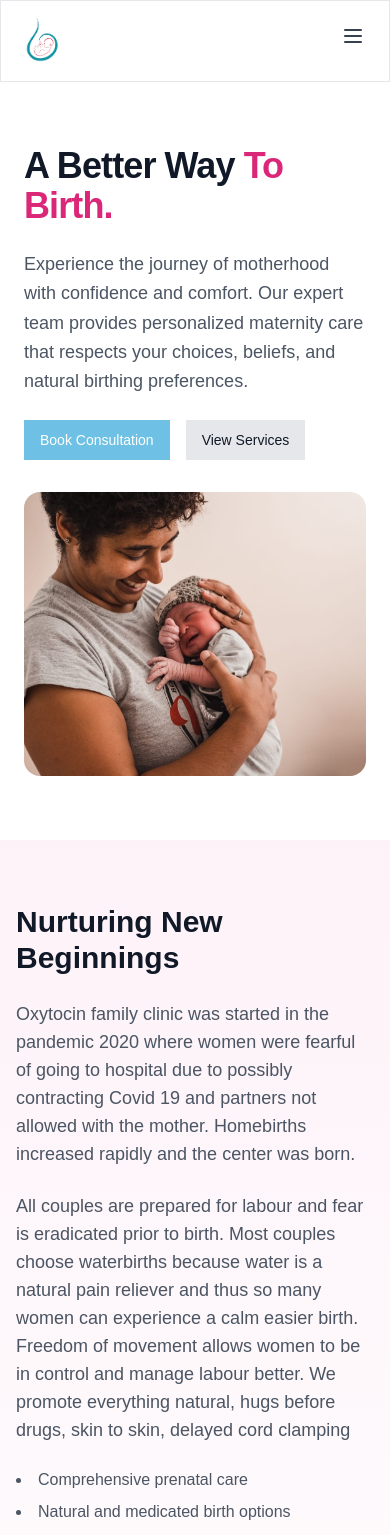
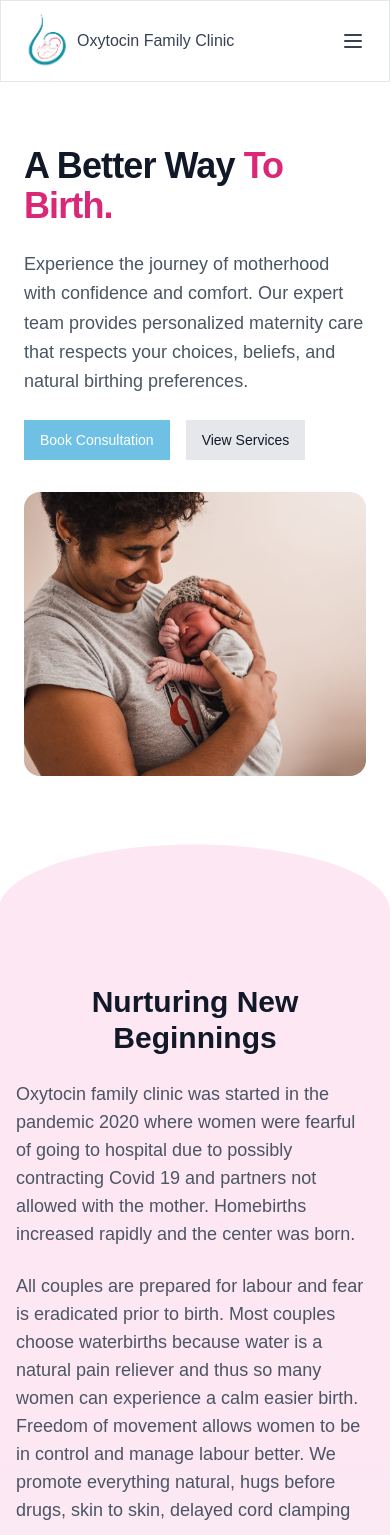
Before and after one commit to ethandiedericks/oxytocinfamilyclinic, a Next.js app: page / in a window 390 px wide. Shown: the top 1535 px of the page. Built offline with nearby package versions, Linux system fonts and the light colour scheme.

Commit message:
changed mobile dividers and nav

```diff
--- a/components/background/background-mobile.tsx
+++ b/components/background/background-mobile.tsx
@@ -3,11 +3,24 @@ import background from '@/public/images/background/background.jpg';
 
 const BackgroundMobile = () => {
   return (
-    <section className="py-16 bg-gradient-to-b from-pink-50 to-white">
-      <div className="container mx-auto px-4 sm:px-6 lg:px-8">
+    <section className="relative py-16 bg-gradient-to-b from-pink-100 via-pink-100 to-gray-100">
+      <div className="background-mobile-shape-divider-top-1736770057">
+        <svg
+          data-name="Layer 1"
+          xmlns="http://www.w3.org/2000/svg"
+          viewBox="0 0 1200 120"
+          preserveAspectRatio="none"
+        >
+          <path
+            d="M600,112.77C268.63,112.77,0,65.52,0,7.23V120H1200V7.23C1200,65.52,931.37,112.77,600,112.77Z"
+            className="shape-fill"
+          ></path>
+        </svg>
+      </div>
+      <div className="container mx-auto pt-20 px-4 sm:px-6 lg:px-8">
         <div className="grid grid-cols-1 md:grid-cols-2 gap-12 items-center">
-          <div className="space-y-6">
-            <h2 className="text-3xl font-bold text-gray-900 sm:text-4xl">
+          <div className="space-y-6 ">
+            <h2 className="text-3xl font-bold text-gray-900 sm:text-4xl text-center">
               Nurturing New Beginnings
             </h2>
             <p className="text-lg text-gray-600">
--- a/components/layout/header/desktop-menu.tsx
+++ b/components/layout/header/desktop-menu.tsx
@@ -5,7 +5,7 @@ import Link from 'next/link';
 import MobileMenu from '@/components/layout/header/mobile-menu';
 import { navLinks } from '@/lib/constants';
 import Image from 'next/image';
-import blurred_logo from '@/public/images/blurred_logo.png';
+import logo_no_words from '@/public/images/logo_no_words.png';
 import Button from '@/components/ui/button';
 
 const DesktopMenu = () => {
@@ -18,7 +18,7 @@ const DesktopMenu = () => {
           <div className="hidden md:inline-flex items-center">
             <Link href={'#'}>
               <Image
-                src={blurred_logo}
+                src={logo_no_words}
                 width={60}
                 height={60}
                 alt="logo"
--- a/components/layout/header/mobile-menu.tsx
+++ b/components/layout/header/mobile-menu.tsx
@@ -12,9 +12,20 @@ interface MobileMenuProps {
 const MobileMenu = ({ isOpen, setIsOpen, navLinks }: MobileMenuProps) => {
   return (
     <>
-      <div className="w-full md:hidden flex justify-between">
-        <div>
-          <Image src={logo_no_words} width={50} height={50} alt="logo" />
+      <div className="w-full md:hidden flex items-center justify-between">
+        <div className="inline-flex items-center">
+          <Link href={'#'}>
+            <Image
+              src={logo_no_words}
+              width={60}
+              height={60}
+              alt="logo"
+              className="hover:cursor-pointer"
+            />
+          </Link>
+          <span className="text-md font-medium text-gray-700">
+            Oxytocin Family Clinic
+          </span>
         </div>
 
         <div>
@@ -34,7 +45,7 @@ const MobileMenu = ({ isOpen, setIsOpen, navLinks }: MobileMenuProps) => {
       </div>
 
       <div
-        className={`${isOpen ? 'block' : 'hidden'} md:hidden absolute top-16 left-0 right-0 z-50`}
+        className={`${isOpen ? 'block' : 'hidden'} md:hidden absolute top-20 left-0 right-0 z-50`}
       >
         <div className="px-2 pt-2 pb-3 space-y-1 sm:px-3 bg-white shadow-lg">
           {navLinks.map((link) => (
--- a/components/meet-our-staff/meet-our-staff-section.tsx
+++ b/components/meet-our-staff/meet-our-staff-section.tsx
@@ -8,6 +8,7 @@ const MeetOurStaff = () => {
       id="meet-our-staff"
       className="relative bg-gradient-to-b from-[#D3EFFB] via-[#D3EFFB] to-white py-16"
     >
+      <div className="hidden md:block">
         <div className="mts-shape-divider-top-1736701427">
           <svg
             data-name="Layer 1"
@@ -21,6 +22,24 @@ const MeetOurStaff = () => {
             ></path>
           </svg>
         </div>
+      </div>
+
+      <div className="md:hidden">
+        <div className="mts-mobile-shape-divider-top-1736770163">
+          <svg
+            data-name="Layer 1"
+            xmlns="http://www.w3.org/2000/svg"
+            viewBox="0 0 1200 120"
+            preserveAspectRatio="none"
+          >
+            <path
+              d="M600,112.77C268.63,112.77,0,65.52,0,7.23V120H1200V7.23C1200,65.52,931.37,112.77,600,112.77Z"
+              className="shape-fill"
+            ></path>
+          </svg>
+        </div>
+      </div>
+
       <div className="container pt-20 mx-auto px-4 lg:px-20">
         <h2 className="text-3xl md:text-4xl font-bold text-center mb-4">
           Meet Our Staff
--- a/styles/globals.css
+++ b/styles/globals.css
@@ -62,3 +62,45 @@ body {
 .mts-shape-divider-top-1736701427 .shape-fill {
   fill: #F5F5F5;
 }
+
+.mts-mobile-shape-divider-top-1736770163 {
+  position: absolute;
+  top: 0;
+  left: 0;
+  width: 100%;
+  overflow: hidden;
+  line-height: 0;
+  transform: rotate(180deg);
+}
+
+.mts-mobile-shape-divider-top-1736770163 svg {
+  position: relative;
+  display: block;
+  width: calc(100% + 1.3px);
+  height: 75px;
+}
+
+.mts-mobile-shape-divider-top-1736770163 .shape-fill {
+  fill: #F5F5F5;
+}
+
+.background-mobile-shape-divider-top-1736770057 {
+  position: absolute;
+  top: 0;
+  left: 0;
+  width: 100%;
+  overflow: hidden;
+  line-height: 0;
+  transform: rotate(180deg);
+}
+
+.background-mobile-shape-divider-top-1736770057 svg {
+  position: relative;
+  display: block;
+  width: calc(100% + 1.3px);
+  height: 75px;
+}
+
+.background-mobile-shape-divider-top-1736770057 .shape-fill {
+  fill: #FFFFFF;
+}
```
Lines whose indentation alone changed are shown as unchanged.
